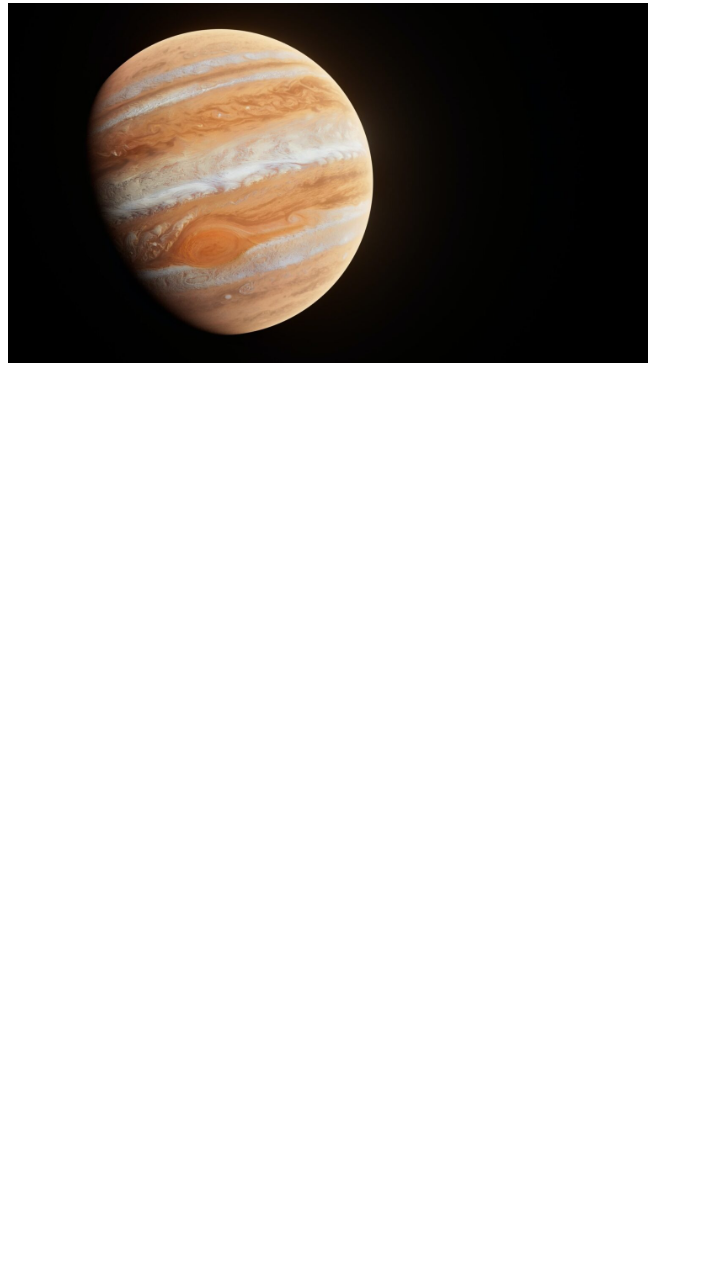
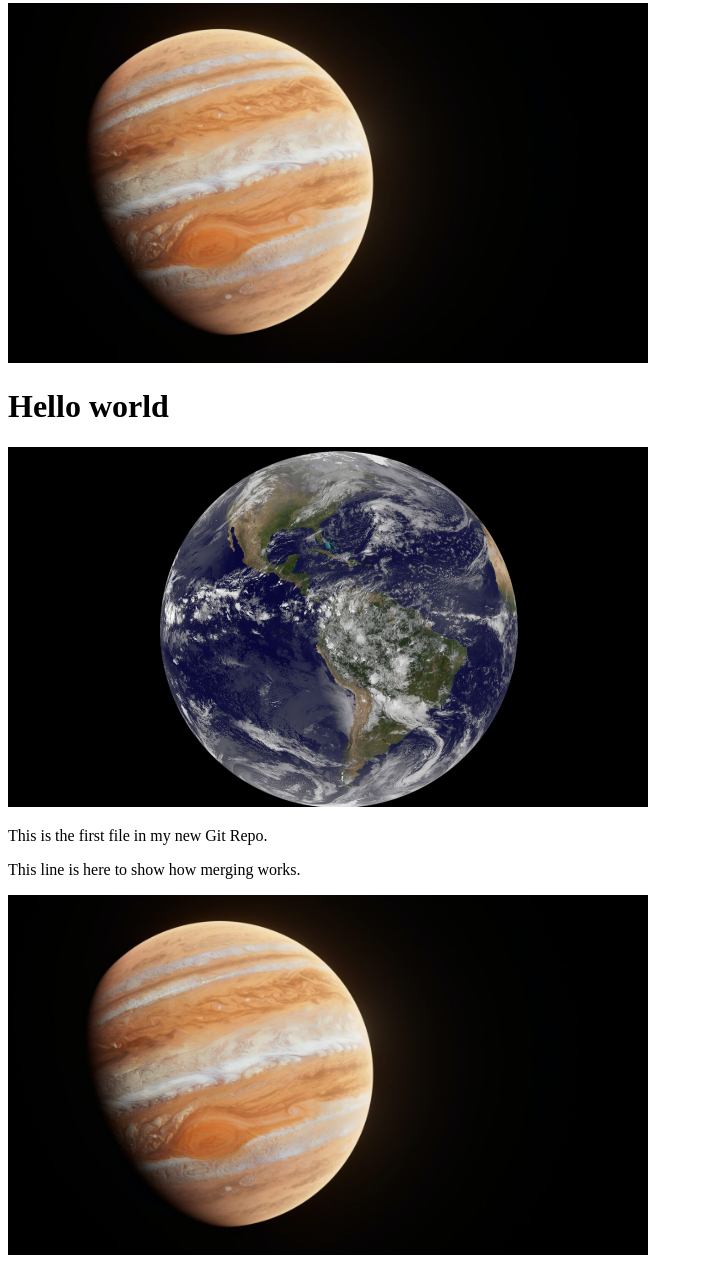
Before and after one commit to Yunis-dev/hello-world, a plain HTML site: page index.html in a window 1280 px wide. Shown: the part 525-1787 px from the top of the page, without its empty margins (0-703 px from the left). Before the commit the page ends 900 px from the top, so only its background shows below. Drawn offline with Linux system fonts and the light colour scheme.

Commit message:
Update index.html

```diff
--- a/index.html
+++ b/index.html
@@ -1,8 +1,13 @@
 <!DOCTYPE html>
 <html>
+<html lang="en">
 <head>
 <title>Hello World!</title>
 <link rel="stylesheet" href="bluestyle.css">
+  <meta charset="UTF-8">
+  <title>Hello World</title>
+  <meta name="viewport" content="width=device-width,initial-scale=1">
+  <link rel="stylesheet" href="bluestyle.css">
 </head>
 <body>
 
@@ -11,6 +16,11 @@
 <p>This is the first file in my new Git Repo.</p>
 <p>This line is here to show how merging works.</p>
 <div><img src="img_hello_git.jpg" alt="Hello Git" style="width:100%;max-width:640px"></div>
+  <h1>Hello world</h1>
+  <div><img src="img_hello_world.jpg" alt="Hello World from Space" style="width:100%;max-width:640px"></div>
+  <p>This is the first file in my new Git Repo.</p>
+  <p>This line is here to show how merging works.</p>
+  <div><img src="img_hello_git.jpg" alt="Hello Git" style="width:100%;max-width:640px"></div>
 
 </body>
 </html>
```
